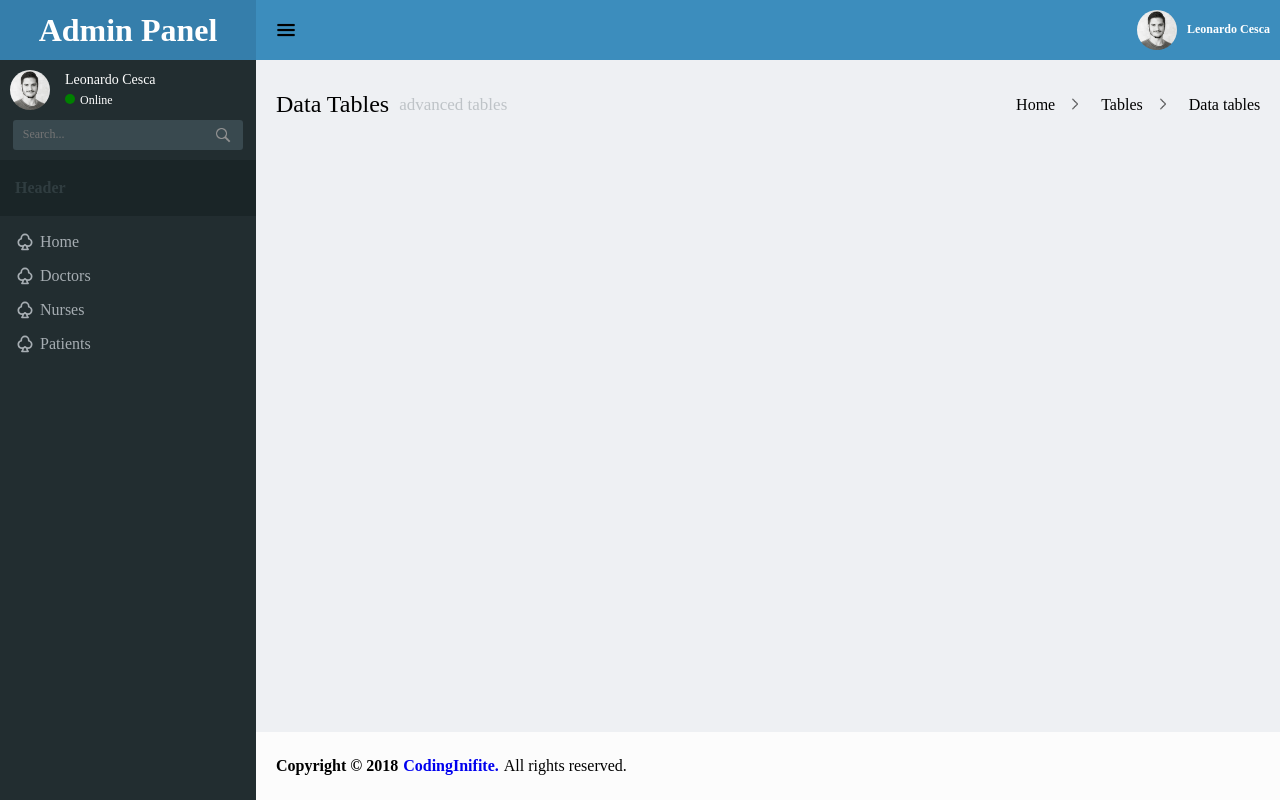
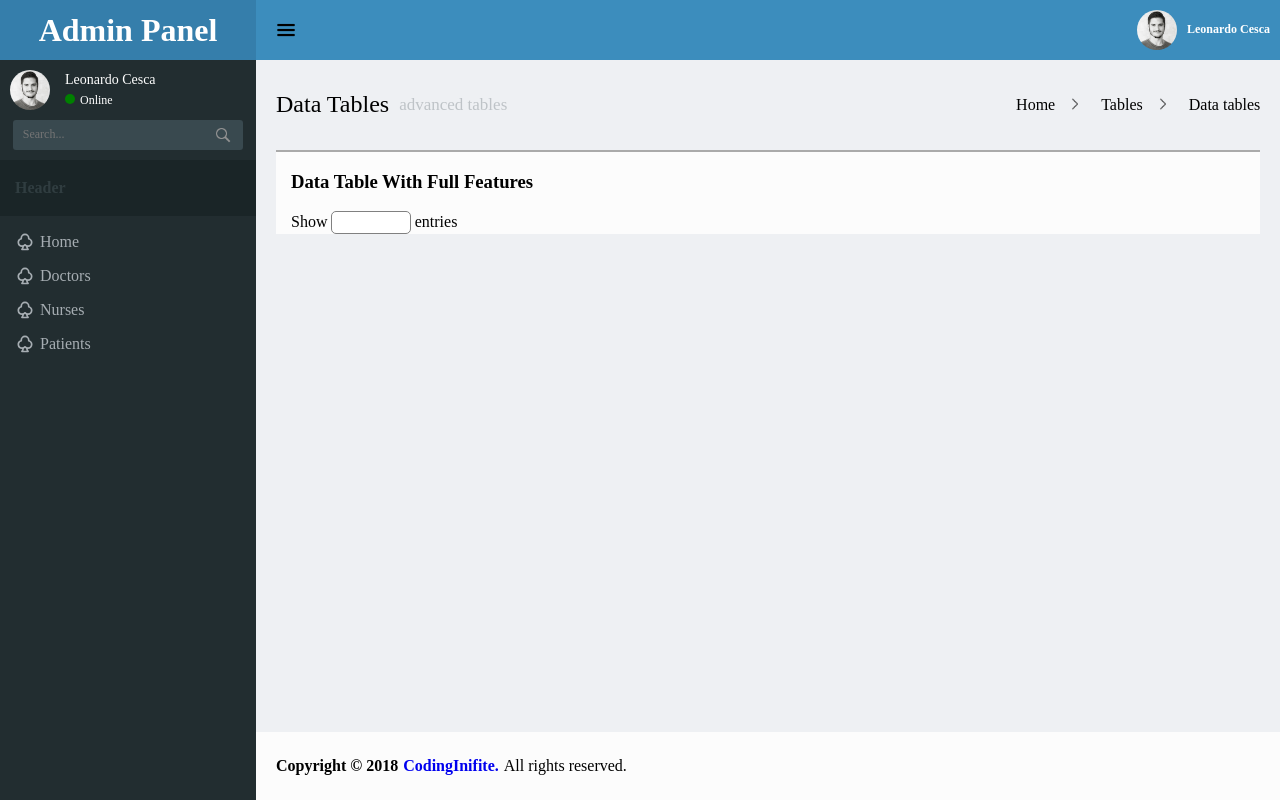
Before and after one commit to LeonardoCesca/trilha-front-2019, a Vue app in the folder challenge-dashboard/: page / in a window 1280 px wide. Built offline with nearby package versions, Linux system fonts and the light colour scheme.

Commit message:
ADD more modifications

```diff
--- /dev/null
+++ b/challenge-dashboard/src/components/Container-Table.vue
@@ -0,0 +1,53 @@
+<template>
+  <main class="c-main-table">
+    <header class="c-header-table">
+      <h3 class="c-header-table__title">Data Tables</h3>
+      <span class="c-header-table__subtitle">advanced tables</span>
+      <Navigation></Navigation>
+    </header>
+      <Table></Table>
+  </main>
+</template>
+
+<script>
+import Navigation from "./Navigation.vue";
+import Table from "./Table.vue";
+
+export default {
+  components: {
+    Navigation,
+    Table
+  }
+};
+</script>
+
+<style lang="scss" scoped>
+.c-main-table {
+  flex: 1;
+  background-color: #eef0f3;
+}
+
+.c-header-table {
+  display: flex;
+  align-items: center;
+  margin-left: 20px;
+  margin-top: 20px;
+
+  &__title {
+    font-size: 24px;
+    font-weight: normal;
+    margin: 0;
+  }
+
+  &__subtitle {
+    font-size: 17px;
+    font-weight: normal;
+    padding-left: 10px;
+    color: #bec3c7;
+  }
+}
+
+.c-div-table {
+  display: flex;
+}
+</style>
--- a/challenge-dashboard/src/components/Main.vue
+++ b/challenge-dashboard/src/components/Main.vue
@@ -1,20 +1,20 @@
 <template>
   <div class="c-main-container">
     <Header></Header>
-    <Table></Table>
+    <ContainerTable></ContainerTable>
     <Footer></Footer>
   </div>
 </template>
 
 <script>
 import Header from "./Header.vue";
-import Table from "./Table.vue";
+import ContainerTable from "./Container-Table.vue";
 import Footer from "./Footer.vue";
 
 export default {
   components: {
     Header,
-    Table,
+    ContainerTable,
     Footer
   }
 };
--- a/challenge-dashboard/src/components/Table.vue
+++ b/challenge-dashboard/src/components/Table.vue
@@ -1,50 +1,42 @@
 <template>
-  <main class="c-main-table">
-    <header class="c-header-table">
-      <h3 class="c-header-table__title">Data Tables</h3>
-      <span class="c-header-table__subtitle">advanced tables</span>
-      <Navigation></Navigation>
-    </header>
+  <main class="c-princ-table">
+      <h3 class="c-princ-table__info">Data Table With Full Features</h3>
+    <div class="c-princ-table__utils">
+      <span class="c-show-registers"> Show
+        <input type="text" class="c-show-registers__input">
+        entries
+      </span>
+    </div>
   </main>
 </template>
 
 <script>
-import Navigation from "./Navigation.vue";
-
-export default {
-  components: {
-    Navigation
-  }
-};
+export default {};
 </script>
 
 <style lang="scss" scoped>
-.c-main-table {
-  flex: 1;
-  background-color: #eef0f3;
-}
+.c-princ-table {
+  background-color: #fcfcfc;
+  margin: 20px;
+  border-top: 2px solid #aaaaaa;
 
-.c-header-table {
-  display: flex;
-  align-items: center;
-  margin-left: 20px;
-  margin-top: 20px;
-
-  &__title {
-    font-size: 24px;
-    font-weight: normal;
-    margin: 0;
+  &__info {
+    padding-left: 15px;
   }
 
-  &__subtitle {
-    font-size: 17px;
-    font-weight: normal;
-    padding-left: 10px;
-    color: #bec3c7;
+  &__utils {
+    display: flex;
+    justify-content: space-between;
   }
 }
 
-.c-div-table {
-  display: flex;
+.c-show-registers {
+  padding-left: 15px;
+
+  &__input {
+    width: 25%;
+    border-radius: 5px;
+    border: 1px solid gray;
+  }
 }
 </style>
```
